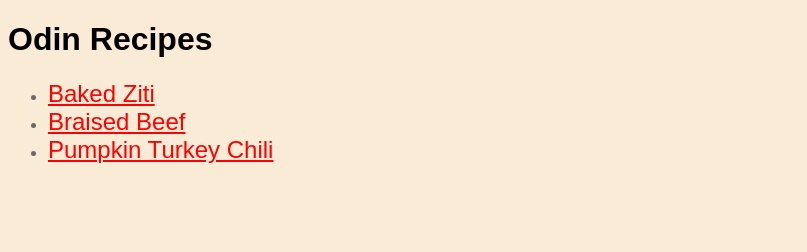
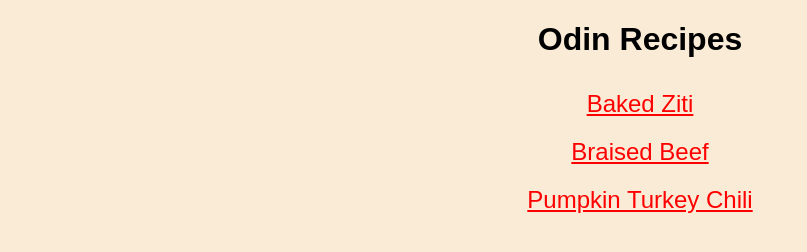
Before and after one commit to berin3/odin-recipes-new, a plain HTML site: page index.html in a window 1280 px wide. Shown: the whole page, without its empty margins (0-807 px from the left). Drawn offline with Linux system fonts and the light colour scheme.

Commit message:
Improve homepage CSS

```diff
--- a/index.html
+++ b/index.html
@@ -7,11 +7,13 @@
     <title>Recipes</title>
 </head>
 <body>
+    <div class="content">
         <h1>Odin Recipes</h1>
         <ul>
             <li><a href="recipes/ziti.html">Baked Ziti</a></li>
             <li><a href="recipes/braised-beef.html">Braised Beef</a></li>
             <li><a href="recipes/pumpkin-turkey-chili.html">Pumpkin Turkey Chili</a></li>
         </ul>
+    </div>
 </body>
 </html>
--- a/styles.css
+++ b/styles.css
@@ -20,4 +20,14 @@ img {
 li {
     font-size: 18px;
     color: #696969;
+    padding: 10px;
 }
+
+ul {
+    list-style-type: none;
+}
+
+h1, ul {
+    text-align: center;
+    padding: 0;
+}
```
Lines whose indentation alone changed are shown as unchanged.
